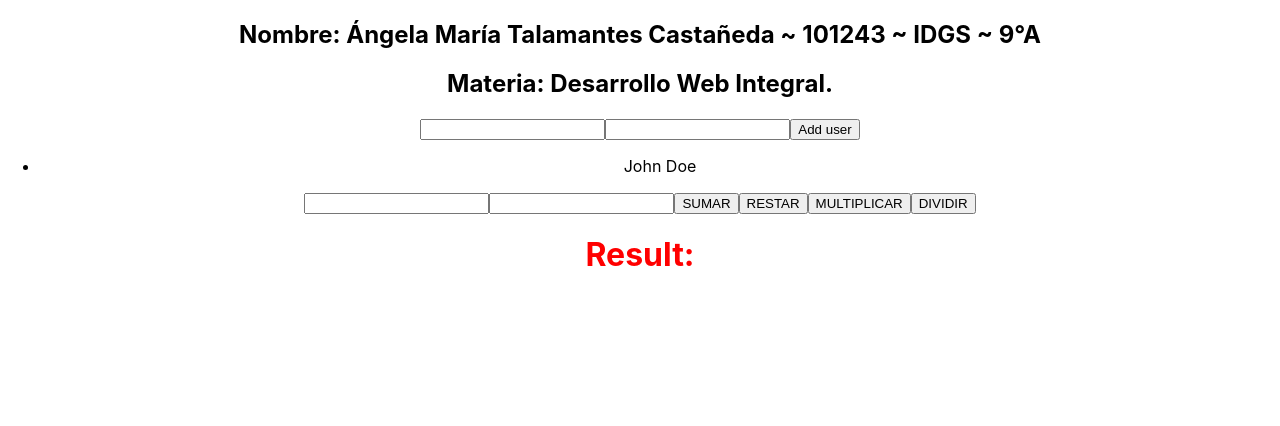
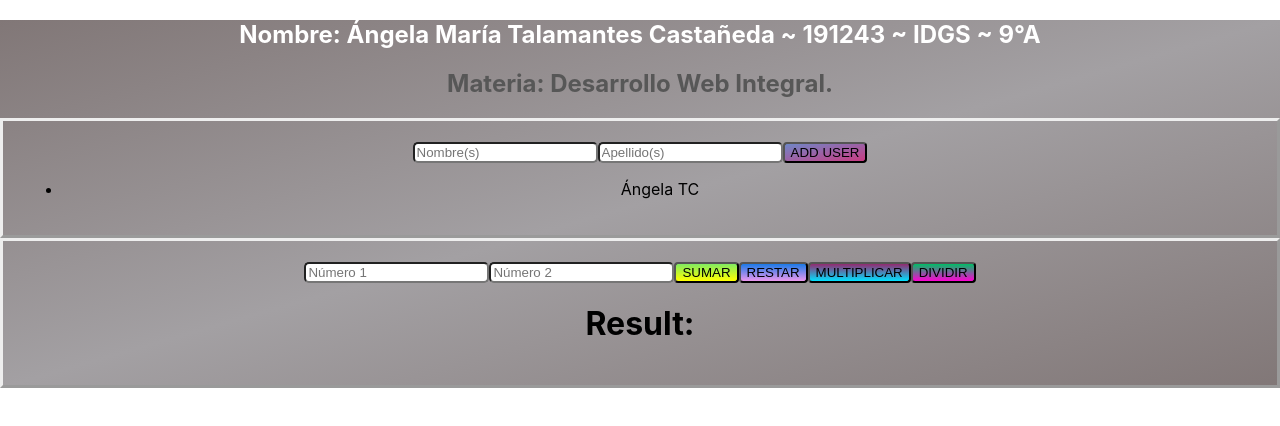
Before and after one commit to AngelaMTC/DWI_Calculadora, a React (Create React App) app: page / in a window 1280 px wide. Shown: the top 426 px of the page. Built offline with nearby package versions, Linux system fonts and the light colour scheme.

Commit message:
docs: Se le ha modificado el estilo a inputs, botones y background.

```diff
--- a/src/App.css
+++ b/src/App.css
@@ -1,5 +1,6 @@
 .App {
   text-align: center;
+  background-image: linear-gradient(to bottom right,rgb(129, 119, 119), rgb(163, 160, 163), rgb(129, 119, 119) );
 }
 
 .App-logo {
@@ -12,12 +13,63 @@
     animation: App-logo-spin infinite 20s linear;
   }
 }
-.textRed{
-  color: red;
+
+#Inputs {
+  border-style: outset;
+  padding: 20px;
 }
 
-.textBlue{
-  color: blue;
+#Inputs2 {
+  border-style: outset;
+  padding: 20px;
+}
+
+#InName {
+  border-radius: 5px;
+}
+
+#InApe {
+  border-radius: 5px;
+}
+
+#InN1 {
+  border-radius: 5px;
+}
+
+#InN2 {
+  border-radius: 5px;
+}
+
+#BtnAddUsr{
+  background-image: linear-gradient(to bottom right, rgb(111, 135, 199), rgb(201, 59, 130) );
+  border-radius: 4px;
+}
+#BtnSumar {
+  background-image: linear-gradient(180deg, rgb(129, 235, 97), yellow);
+  border-radius: 4px;
+}
+
+#BtnRestar {
+  background-image: linear-gradient(180deg, rgb(27, 122, 231), rgb(235, 151, 238));
+  border-radius: 4px;
+}
+
+#BtnMultiplicar {
+  background-image: linear-gradient(180deg, rgb(146, 43, 112), rgb(0, 225, 255));
+  border-radius: 4px;
+}
+
+#BtnDividir {
+  background-image: linear-gradient(180deg, rgb(0, 190, 102), rgb(255, 0, 212));
+  border-radius: 4px;
+}
+
+#textM{
+  color: rgb(87, 87, 87);
+}
+
+#textN{
+  color: white;
 }
 
 .App-header {
--- a/src/App.jsx
+++ b/src/App.jsx
@@ -1,18 +1,16 @@
-//Imputs nombres:
-
 import React, { useState } from "react";
 import "./App.css";
 
 function App() {
 
-  let student = "Ángela María Talamantes Castañeda ~ 101243 ~ IDGS ~ 9°A";
+  let student = "Ángela María Talamantes Castañeda ~ 191243 ~ IDGS ~ 9°A";
   let subject = "Desarrollo Web Integral."
 
 
   const [people, setPeople] = useState([
     {
-      name: "John",
-      lastName: "Doe",
+      name: "Ángela",
+      lastName: "TC",
       counter: 0,
     },
   ]);
@@ -44,53 +42,61 @@ function App() {
 
   return (
     <div className="App">
-      <h2 className='textName'>Nombre: {student}</h2>
-      <h2 className='textName'>Materia: {subject}</h2>
+      <h2 className='textName' id="textN">Nombre: {student}</h2>
+      <h2 className='textName' id="textM">Materia: {subject}</h2>
+
+      <div id="Inputs">
       <input
+        id="InName"
         type="text"
         name="name"
+        placeholder="Nombre(s)"
         onChange={(event) => {
           setName(event.target.value);
         }}
       />
       <input
+        id="InApe"
         type="text"
         name="lastName"
+        placeholder="Apellido(s)"
         onChange={(event) => {
           setLastname(event.target.value);
         }}
       />
       <button
+        id="BtnAddUsr"
         onClick={() => {
           setPeople((current) => [{ name, lastName }, ...current]);
         }}
       >
-        Add user
+        ADD USER
       </button>
       <ul>
         {people.map((people, idx) => (
           <li id={idx}>{`${people.name} ${people.lastName}`}</li>
         ))}
       </ul>
+      </div>
 
       {/* / */}
 
-          <div>
-          <input type="number" name="fistNumber" onChange={(event) =>{
+          <div id="Inputs2">
+          <input id="InN1" type="number" name="fistNumber" placeholder="Número 1" onChange={(event) =>{
         numberOne = event.target.value;
         console.log(numberOne);
         }}
         />
-        <input type="number" name="secondNumber" onChange={(event) => {
+        <input id="InN2" type="number" name="secondNumber" placeholder="Número 2" onChange={(event) => {
           numberTwo = event.target.value;
           console.log(numberTwo);
         }}/>
 
         {/* Botones */}
-        <button onClick={() => {setCounter((+numberOne) + (+numberTwo))}}>SUMAR</button>
-        <button onClick={() => {setCounter(numberOne - numberTwo)}}>RESTAR</button>
-        <button onClick={() => {setCounter(numberOne * numberTwo)}}>MULTIPLICAR</button>
-        <button onClick={() => {setCounter(numberOne / numberTwo)}}>DIVIDIR</button>
+        <button id="BtnSumar" onClick={() => {setCounter((+numberOne) + (+numberTwo))}}>SUMAR</button>
+        <button id="BtnRestar" onClick={() => {setCounter(numberOne - numberTwo)}}>RESTAR</button>
+        <button id="BtnMultiplicar" onClick={() => {setCounter(numberOne * numberTwo)}}>MULTIPLICAR</button>
+        <button id="BtnDividir" onClick={() => {setCounter(numberOne / numberTwo)}}>DIVIDIR</button>
 
 
         {/* <button onClick={() => {setCounter((current) => ({
```
